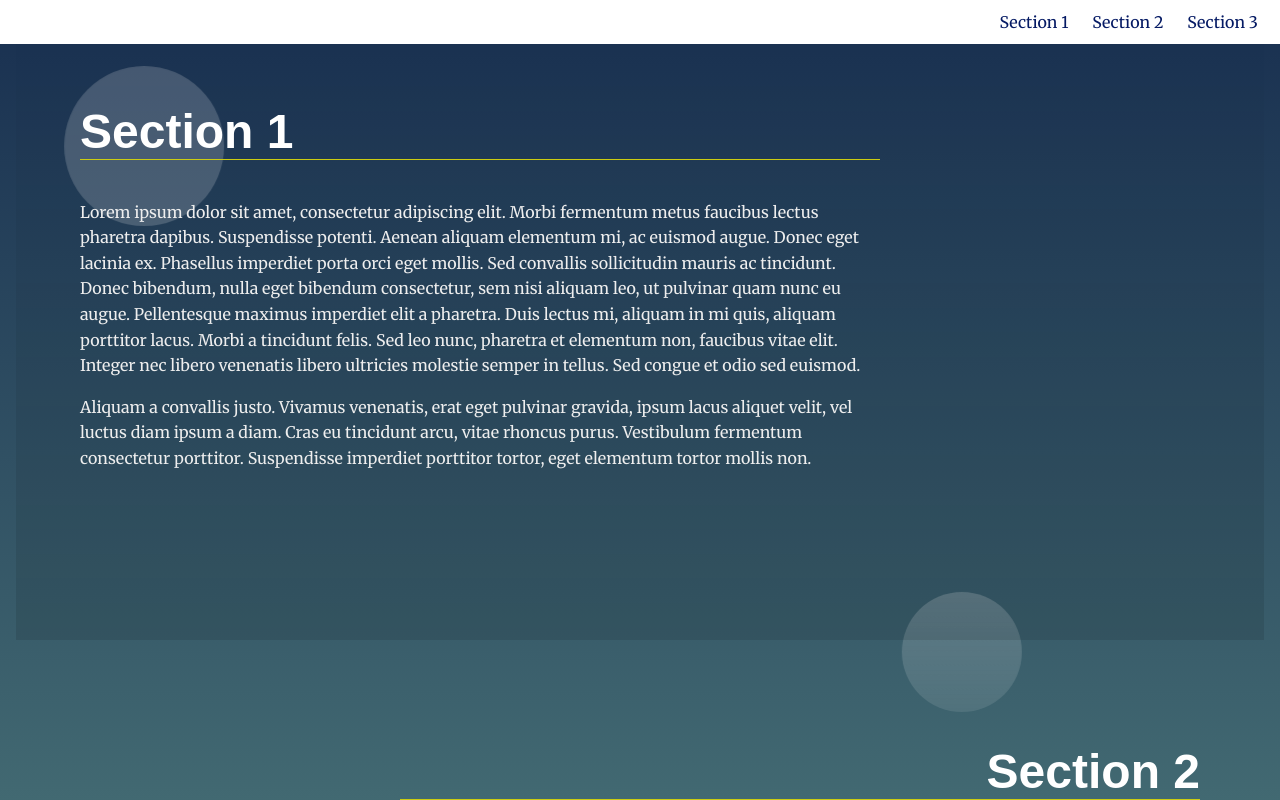
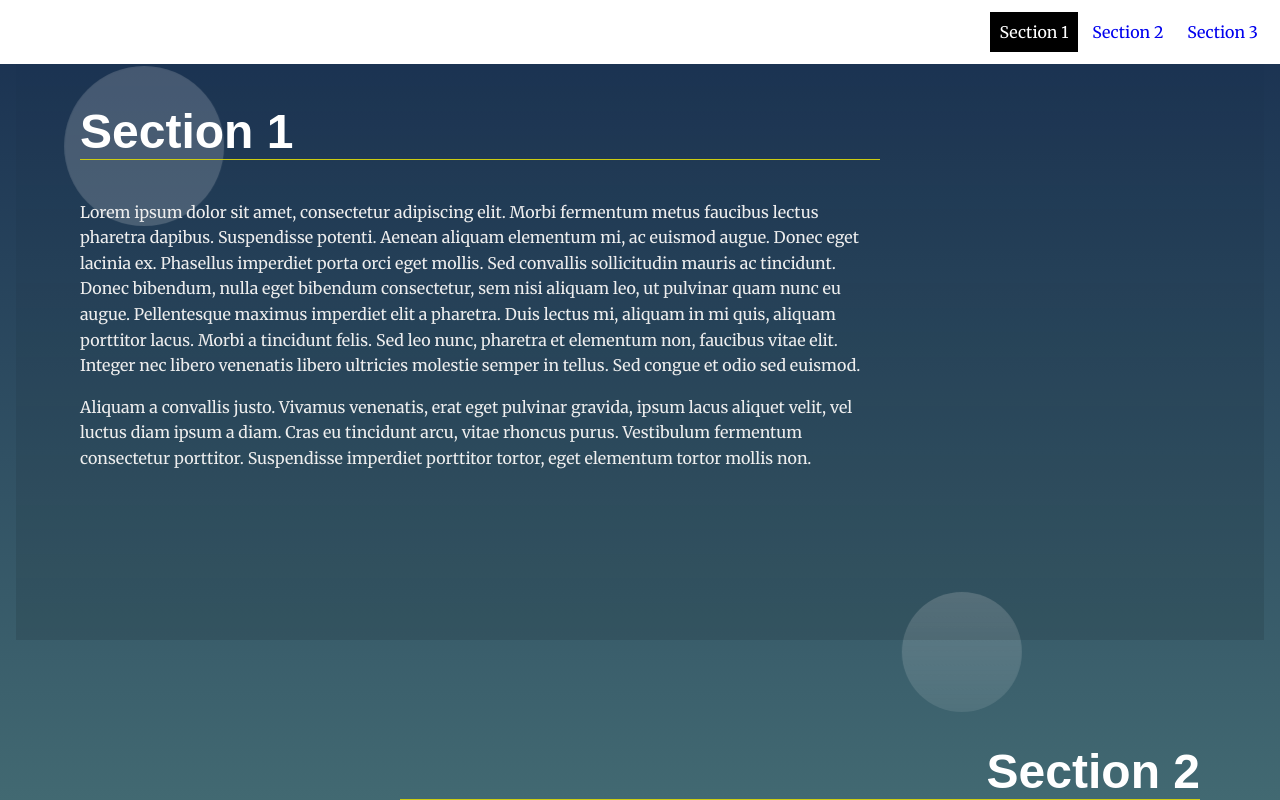
Before and after one commit to OmarElewa21/landing_page, a plain HTML site: page index.html in a window 1280 px wide. Both pictures are taken after a click on the link "Section 1". Shown: the part 471-1271 px from the top of the page. Drawn offline with Linux system fonts and the light colour scheme.

Commit message:
Style the active link

```diff
--- a/css/styles.css
+++ b/css/styles.css
@@ -79,10 +79,19 @@ section {
     display: inline-block;
 }
 
+.navbar_item {
+    padding: 10px;
+}
+
+.current_nav_link {
+    background-color: black;
+}
+.current_nav_anchor {
+    color: white;
+}
+
 .navbar_link {
-    color: rgb(5, 26, 100);
     text-decoration: none;
-    padding: 10px;
 }
 .navbar_link:hover {
     font-weight: 800;
--- a/js/app.js
+++ b/js/app.js
@@ -24,7 +24,16 @@
  * Start Helper Functions
  *
 */
+function style_active_link(element){
+    // Style the active link to make distinguished
+    Object.entries(document.getElementsByClassName("navbar_link")).map(item => {
+        item[1].className = "navbar_link";
+        item[1].parentElement.className = "navbar_item";
+      });
 
+    element.className = "navbar_link current_nav_anchor";
+    element.parentElement.className = "navbar_item current_nav_link";
+}
 
 
 /**
@@ -51,16 +60,14 @@
 // Build menu
 document.getElementById("navbar__list").innerHTML =
         `<li class="navbar_item">
-        <a href="#section1" class="navbar_link">Section 1</a>
+        <a href="#section1" class="navbar_link" onclick="style_active_link(this);">Section 1</a>
         </li>
         <li class="navbar_item">
-        <a href="#section2" class="navbar_link">Section 2</a>
+        <a href="#section2" class="navbar_link" onclick="style_active_link(this);">Section 2</a>
         </li>
         <li class="navbar_item">
-        <a href="#section3" class="navbar_link">Section 3</a>
+        <a href="#section3" class="navbar_link" onclick="style_active_link(this);">Section 3</a>
         `;
-
-
 
 // Scroll to section on link click
 
```
